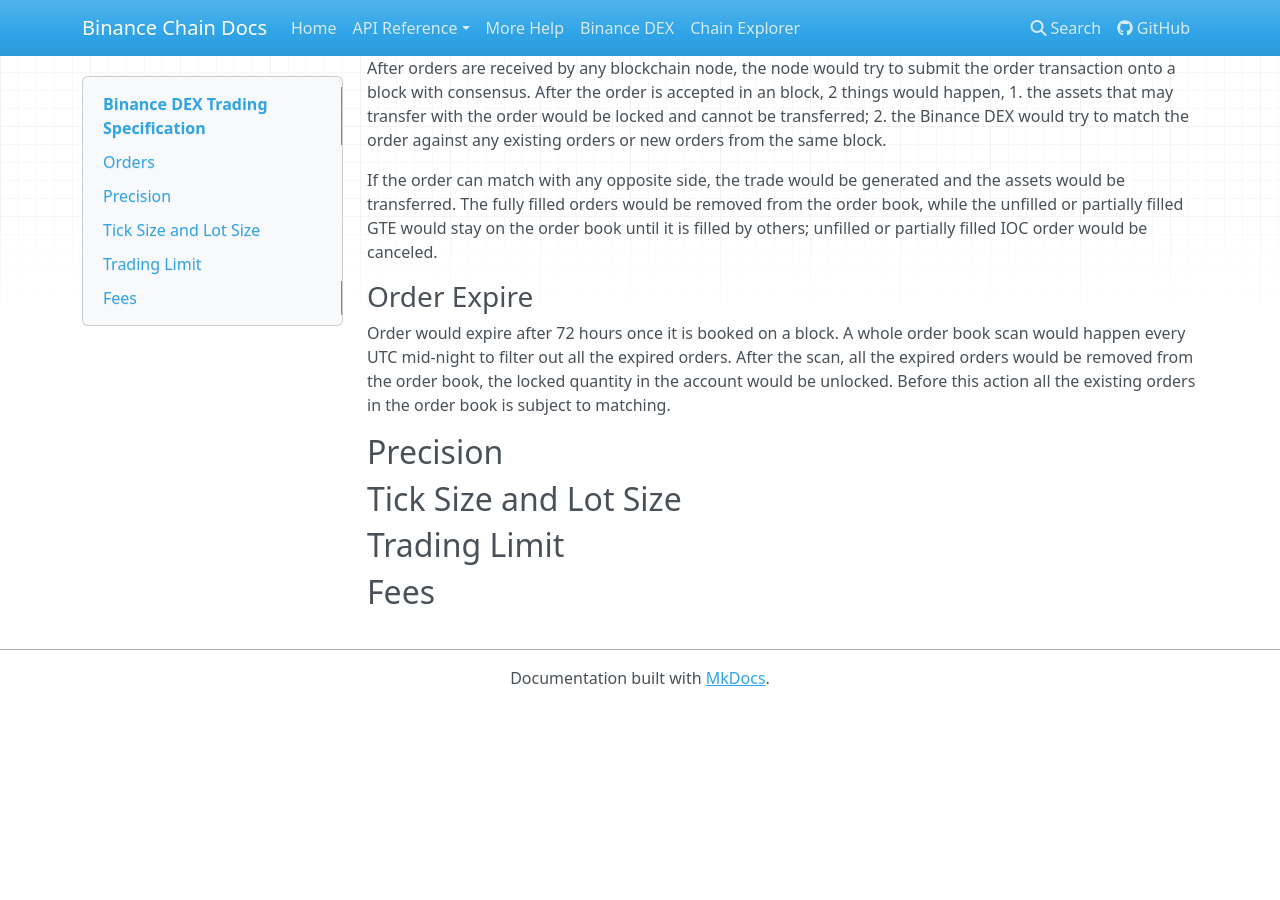
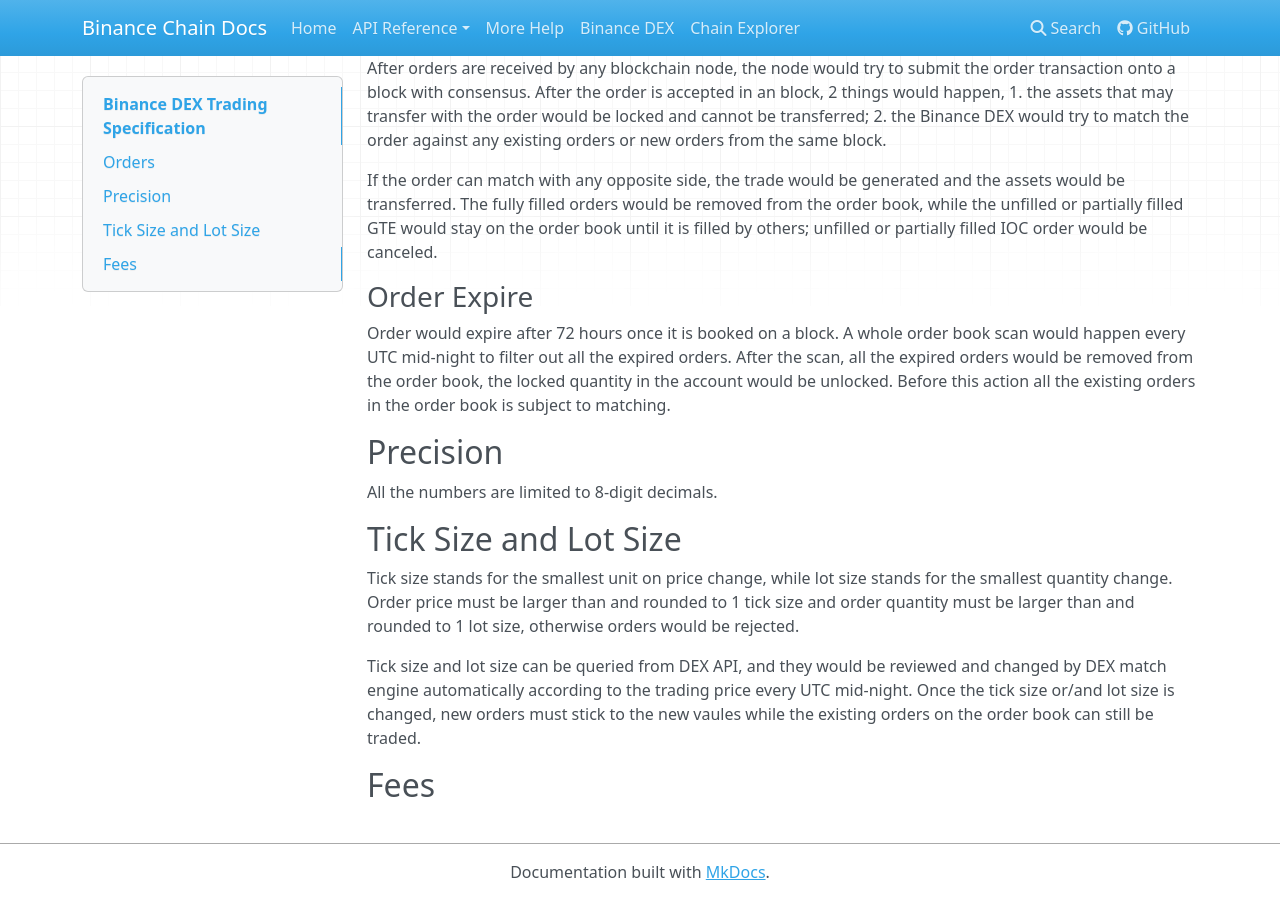
Before and after one commit to yash-sharma1/docs-site, an MkDocs documentation site: the page built from docs/trading-spec.md, in a window 1280 px wide and 900 px high, scrolled down 869 px. Built offline with MkDocs 1.6.1, drawn with Linux system fonts in a browser that asks for light colours; nearby versions of some CDN libraries; before the commit the page ends 1575 px from its top, so only the background shows below that.

```diff
--- a/docs/trading-spec.md
+++ b/docs/trading-spec.md
@@ -42,9 +42,11 @@ Order would expire after 72 hours once it is booked on a block. A whole order bo
 
 
 ## Precision
+All the numbers are limited to 8-digit decimals.
 
 ## Tick Size and Lot Size
+Tick size stands for the smallest unit on price change, while lot size stands for the smallest quantity change. Order price must be larger than and rounded to 1 tick size and order quantity must be larger than and rounded to 1 lot size, otherwise orders would be rejected.
 
-## Trading Limit
+Tick size and lot size can be queried from DEX API, and they would be reviewed and changed by DEX match engine automatically according to the trading price every UTC mid-night. Once the tick size or/and lot size is changed, new orders must stick to the new vaules while the existing orders on the order book can still be traded.
 
 ## Fees
```
Also changed, not shown: docs/list.md (+6 -1 lines), docs/tokens.md (+19 -0 lines), docs/transfer.md (+12 -0 lines).
